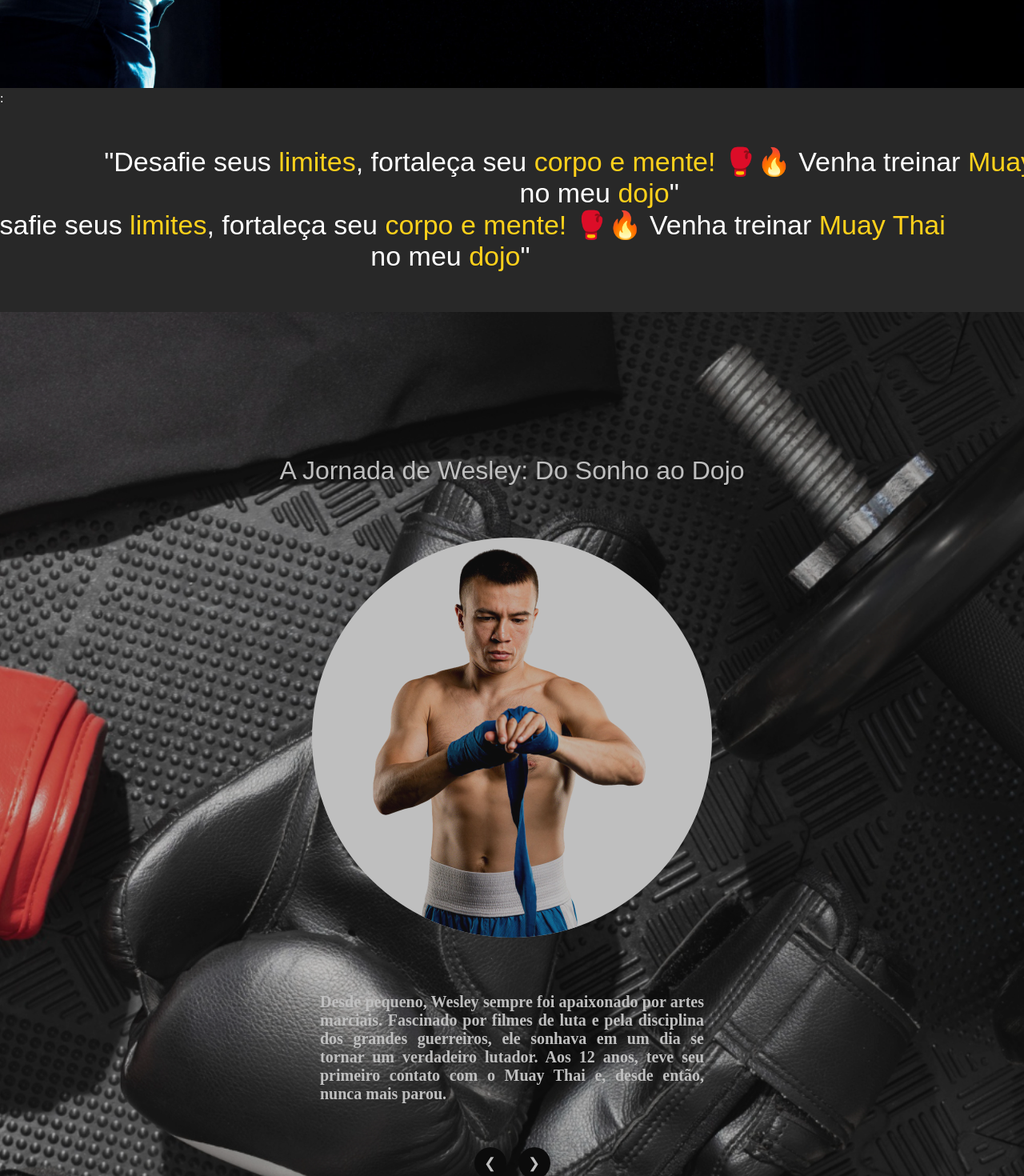
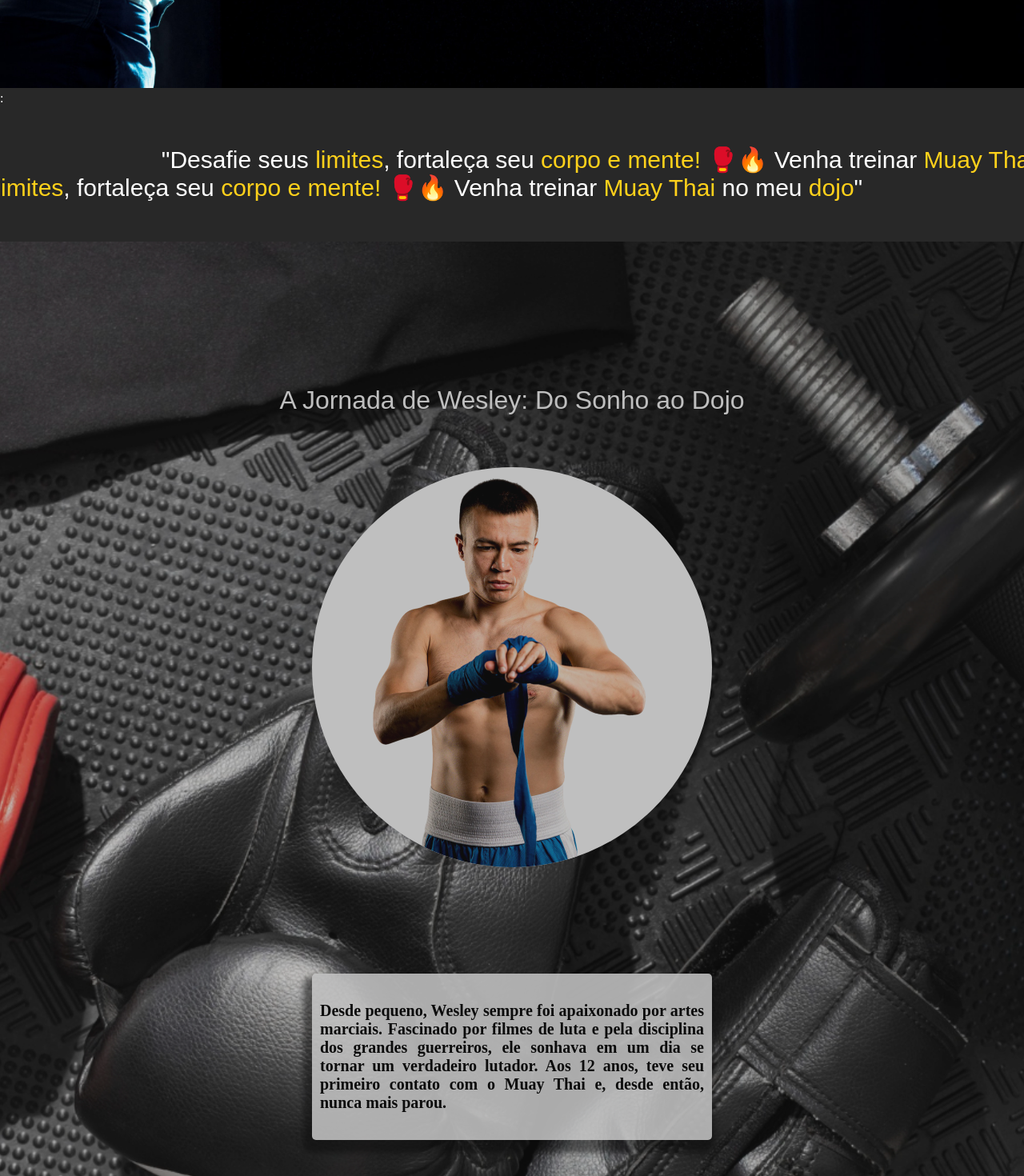
Before and after one commit to wellmendes25/website-wesley, a Next.js app: page / in a window 1280 px wide. Shown: the part 760-2230 px from the top of the page at 80% size. Built offline with nearby package versions, Linux system fonts and the light colour scheme; a web font is replaced by a local one.

Commit message:
melhorias 2

```diff
--- a/src/app/componentes/fonte/fonteAlternada.module.css
+++ b/src/app/componentes/fonte/fonteAlternada.module.css
@@ -1,18 +1,20 @@
 .section{
     width: 100%;
-    align-items: center;
     text-align: center;
     overflow: hidden;
+
 }
+
+
 
 .fonte{
     position: relative;
     padding-top: 50px;
-    font-size: 34px;
+    font-size: 30px;
     font-family: "Sigmar", sans-serif;
     font-weight: 400;
     animation-name: movimenta;
-    animation-duration: 4s;
+    animation-duration: 6s;
     animation-direction: alternate;
     animation-iteration-count: infinite;
     animation-timing-function: ease-in-out;
@@ -22,19 +24,17 @@
 .fonte2{
     position: relative;
     padding-bottom: 50px;
-    font-size: 34px;
+    font-size: 30px;
     font-family: "Sigmar", sans-serif;
     font-weight: 400;
     animation-name: movimenta2;
-    animation-duration: 4s;
+    animation-duration: 6s;
     animation-direction: alternate;
     animation-iteration-count: infinite;
     animation-timing-function: ease-in-out;
 
 
 }
-
-
 
 .corDourada{
     color: #ffd11b;
@@ -43,12 +43,12 @@
 /* animações */
 
 @keyframes movimenta{
-    0% {left: 30px;}
+    0% {left: 0px;}
     100% {left: 200px;}
 }
 
 @keyframes movimenta2{
-    0% {right: -30px;}
+    0% {right: 0px;}
     100% {right: 200px;}
 }
 
@@ -70,15 +70,6 @@
     }
 
 
-    @keyframes movimenta{
-        0% {left: -100px;}
-        100% {left: 200px;}
-    }
-
-    @keyframes movimenta2{
-        0% {right: -300px;}
-        100% {right: 200px;}
-    }
 
 }
 
@@ -94,19 +85,9 @@
     .fonte2{
         position: relative;
         padding-bottom: 30px;
-        font-size: 16px;
+        font-size: 18px;
 
     }
 
 
-    @keyframes movimenta{
-        0% {left: 30px;}
-        100% {left: 200px;}
-    }
-
-    @keyframes movimenta2{
-        0% {right: -30px;}
-        100% {right: 200px;}
-    }
-
 }
--- a/src/app/componentes/fonte/page.jsx
+++ b/src/app/componentes/fonte/page.jsx
@@ -4,10 +4,11 @@ export default function FonteAlternada(){
     return(
         <section className={estilos.section}>
 
-            <div className={estilos.fonte} >"Desafie seus <span className={estilos.corDourada}>limites</span >, fortaleça seu <span className={estilos.corDourada}>corpo e mente!</span> 🥊🔥 Venha treinar <span className={estilos.corDourada}>Muay Thai</span> no meu <span className={estilos.corDourada}>dojo</span>"</div>
 
+                <div className={estilos.fonte} >"Desafie seus <span className={estilos.corDourada}>limites</span >, fortaleça seu <span className={estilos.corDourada}>corpo e mente!</span> 🥊🔥 Venha treinar <span className={estilos.corDourada}>Muay Thai</span> no meu <span className={estilos.corDourada}>dojo</span>"</div>
 
-            <div className={estilos.fonte2} >"Desafie seus <span className={estilos.corDourada}>limites</span >, fortaleça seu <span className={estilos.corDourada}>corpo e mente!</span> 🥊🔥 Venha treinar <span className={estilos.corDourada}>Muay Thai</span> no meu <span className={estilos.corDourada}>dojo</span>"</div>
+                <div className={estilos.fonte2} >"Desafie seus <span className={estilos.corDourada}>limites</span >, fortaleça seu <span className={estilos.corDourada}>corpo e mente!</span> 🥊🔥 Venha treinar <span className={estilos.corDourada}>Muay Thai</span> no meu <span className={estilos.corDourada}>dojo</span>"</div>
+
 
         </section>
     )
--- a/src/app/componentes/header/header.jsx
+++ b/src/app/componentes/header/header.jsx
@@ -25,11 +25,11 @@ export default function Header(){
     <header className={estilos.header}>
 
 <div className={estilos.menu}>
-            <button onClick={abrirEfechar}>{abrirMenu ? <CgClose size={35} color="white"/> : <CiMenuFries size={35} color="white" /> } {abrirMenu ? <Menu/> : null}</button>
+            <button  onClick={abrirEfechar}>{abrirMenu ? <CgClose  size={35} color="white"/> : <CiMenuFries size={35} color="white" /> } {abrirMenu ? <Menu/> : null}</button>
         </div>
 
         <a href="#main">
-            <Image src={Logo} width={50} height={50} color="#ccc"/>
+            <Image alt="imagem de logo" src={Logo} width={50} height={50} color="#ccc"/>
         </a>
 
         <ul className={estilos.lista}>
@@ -42,7 +42,7 @@ export default function Header(){
             <ul className={estilos.lista}>
                 <li><a href="https://www.instagram.com/instrutormt.wesley/" target="_blank"><CiInstagram  color="white" size={35} /> </a></li>
                 <li><a href="https://wa.me/5585994206887?text=Junte-se%20a%20nós
-" target="_blank"><FaWhatsapp  color="white" size={35} /></a></li>
+" target="_blank"><FaWhatsapp   color="white" size={35} /></a></li>
             </ul>
 
         </div>
@@ -51,7 +51,7 @@ export default function Header(){
 
         <div className={estilos.whatsapp}>
         <a href="https://wa.me/5585994206887?text=Junte-se%20a%20nós
-" target="_blank"><FaWhatsapp  color="green" size={35} /></a>
+" target="_blank"><FaWhatsapp  color="green"  size={35} /></a>
         </div>
     </header>
     )
--- a/src/app/componentes/quemSomos/quemSomos.module.css
+++ b/src/app/componentes/quemSomos/quemSomos.module.css
@@ -16,7 +16,6 @@
     width: 70%;
     margin: auto;
 
-
 }
 
 .imagem {
@@ -28,27 +27,31 @@
     margin-bottom: 30px
 }
 
-.imagem:hover{
-    cursor: pointer;
-    animation: rotacao 1.2s ease-in;
-}
 
 .caixaTexto {
-    width: 500px;
+    height: 500px;
     display: flex;
     flex-direction: column;
     justify-content: center;
     align-items: center;
     text-align: justify;
-    z-index: 100000;
+    gap: 35px;
+    padding: 25px;
+
 }
 
 
 .texto {
+    width: 500px;
     font-size: 20px;
     padding: 35px 10px;
-    font-weight: 600;
+    font-weight: bolder;
     animation: fadeIn 1.5s ease-in-out;
+    background-color: rgba(255, 255, 255, 0.89);
+    color: black;
+    border-radius: 5px;
+    box-shadow: -5px 10px 7px 6px rgba(0, 0, 0, 0.527);
+    z-index: 100000;
 }
 
 
@@ -104,6 +107,15 @@
 
     }
 
+    .imagem {
+        width: 450px;
+        height: 450px;
+        object-fit: cover;
+        background-color: white;
+        border-radius: 50%;
+        margin-bottom: 30px
+    }
+
 }
 
 @media(max-width:550px){
@@ -113,17 +125,36 @@
 
     }
 
+    .texto {
+       width: 350px;
+    }
+
 }
 
 @media(max-width:380px){
     .imagem {
-        width: 230px;
-        height: 220px;
+        width: 280px;
+        height: 280px;
 
     }
 
     .texto{
+        width: 300px;
         font-size: 18px;
     }
 
 }
+
+@media(max-width:330px){
+    .imagem {
+        width: 250px;
+        height: 250px;
+
+    }
+
+    .texto{
+        width: 250px;
+        font-size: 18px;
+    }
+
+}
--- a/src/app/page.module.css
+++ b/src/app/page.module.css
@@ -11,5 +11,6 @@
    color: white;
    padding: 100px 0px;
    opacity: 0.7;
+   z-index: -1;
 
 }
```
